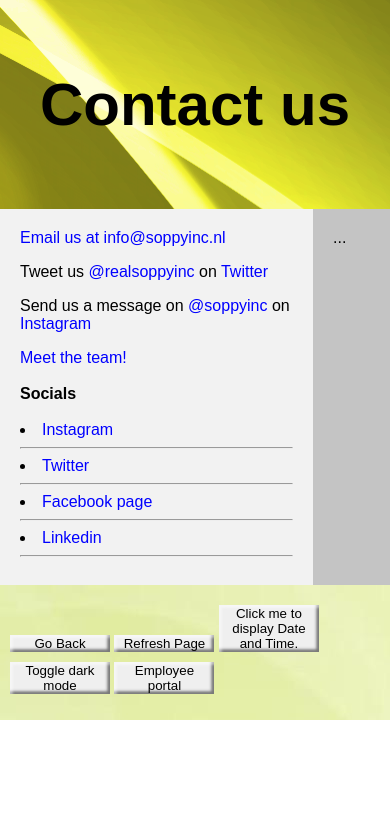
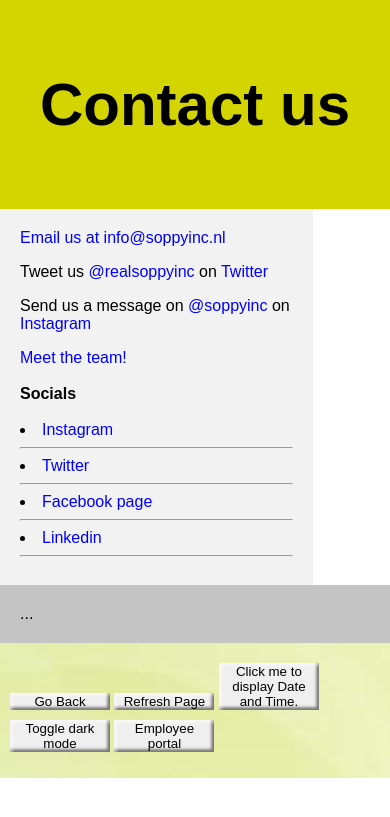
Before and after one commit to danieljustingray/soppy-inc, a PHP site: page /contact.html in a window 390 px wide. Shown: the top 817 px of the page. Run offline with PHP 8.4, Linux system fonts and the light colour scheme.

Commit message:
fixed stuff

```diff
--- a/style.css
+++ b/style.css
@@ -71,6 +71,22 @@
     color: black;
     flex: 0 0 100%;
     background-image: url("images/footer.png");
+}
+@media only screen and (max-width: 600px) {
+  section {
+    display: flex;
+    flex-direction: column;
+  }
+  header {
+    background-color:rgb(212, 212, 0);
+    background-image: none;
+  }
+  article {
+    width: 100%;
+  }
+  aside {
+    width: 100%;
+  }
 }
 a {
     color: blue;
```
Also changed, not shown: images/background.png.
